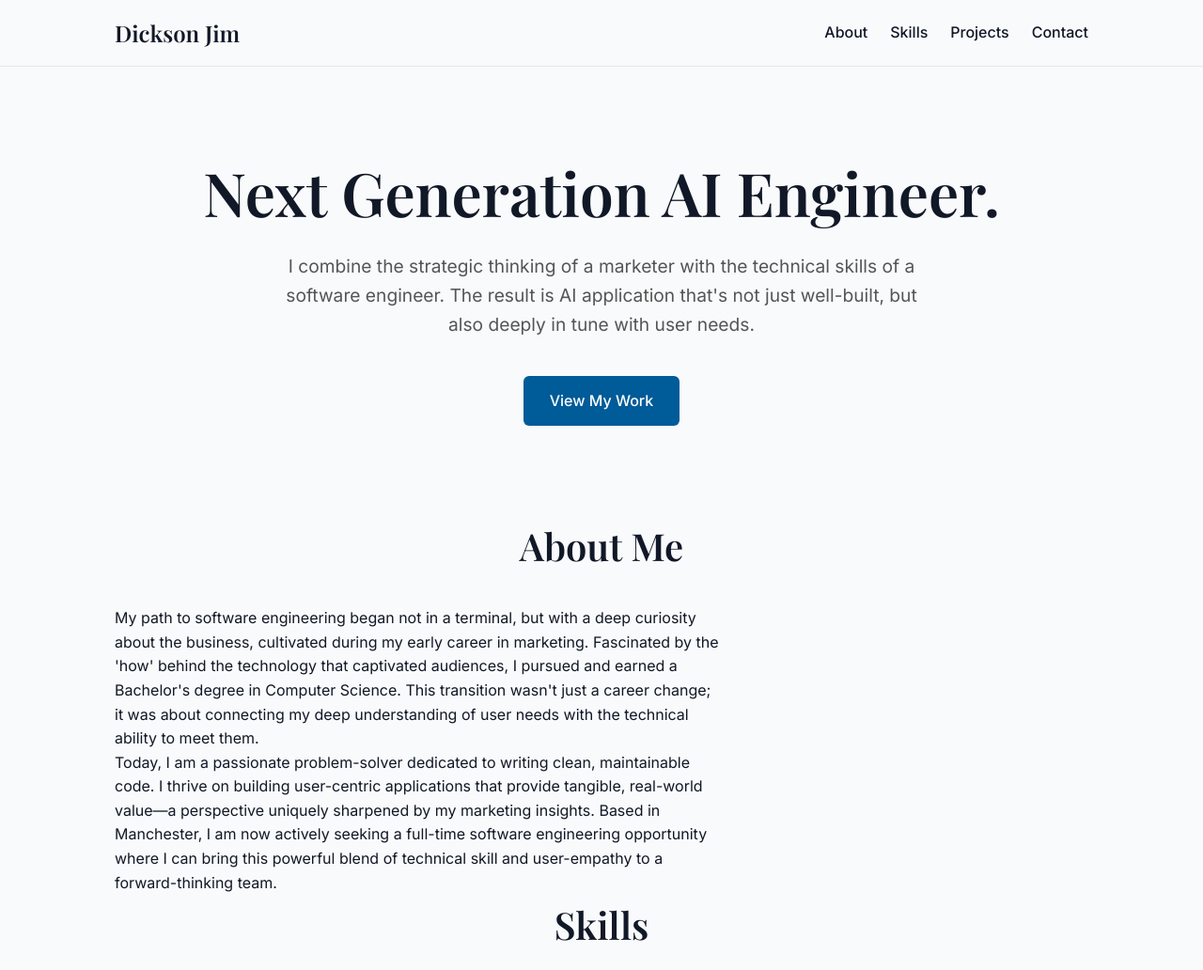
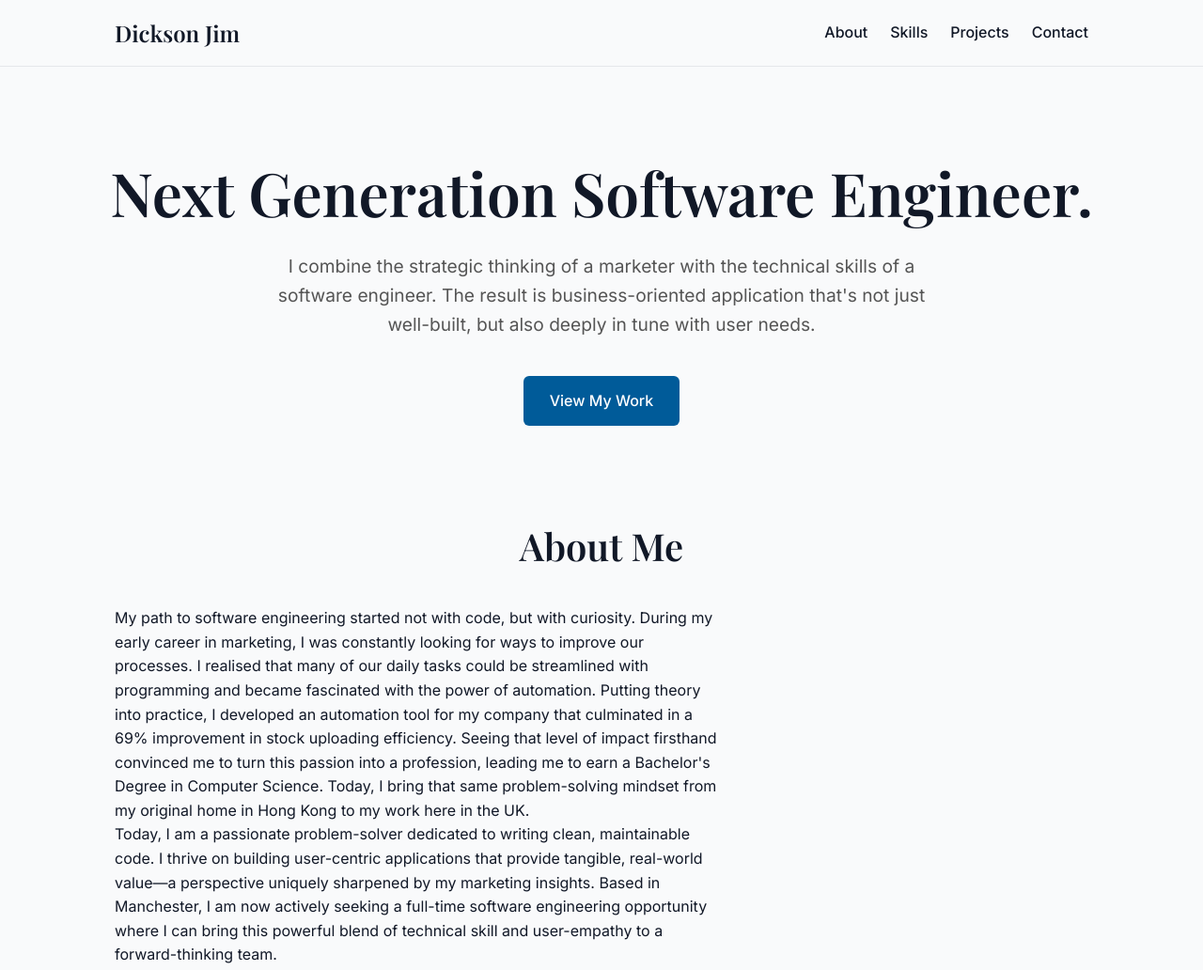
Before and after one commit to dicksonjim88/dicksonjim88.github.io, a plain HTML site: page index.html in a window 1280 px wide. Shown: the top 1032 px of the page at 94% size. Drawn offline with nearby package versions, Linux system fonts and the light colour scheme.

Commit message:
Edited About Summary

```diff
--- a/index.html
+++ b/index.html
@@ -27,8 +27,8 @@
 
     <main>
         <section id="hero" class="container">
-            <h1>Next Generation AI Engineer.</h1>
-            <p class="sub-headline">I combine the strategic thinking of a marketer with the technical skills of a software engineer. The result is AI application that's not just well-built, but also deeply in tune with user needs.</p>
+            <h1>Next Generation Software Engineer.</h1>
+            <p class="sub-headline">I combine the strategic thinking of a marketer with the technical skills of a software engineer. The result is business-oriented application that's not just well-built, but also deeply in tune with user needs.</p>
             <a href="#projects" class = "btn">View My Work</a>
         </section>
 
@@ -36,7 +36,9 @@
             <h2>About Me</h2>
             <div class="about-content">
                 <div class="about-text">
-                    <p>My path to software engineering began not in a terminal, but with a deep curiosity about the business, cultivated during my early career in marketing. Fascinated by the 'how' behind the technology that captivated audiences, I pursued and earned a Bachelor's degree in Computer Science. This transition wasn't just a career change; it was about connecting my deep understanding of user needs with the technical ability to meet them.</p>
+                    <p>My path to software engineering started not with code, but with curiosity. During my early career in marketing, I was constantly looking for ways to improve our processes. I realised that many of our daily tasks could be streamlined with programming and became fascinated with the power of automation.
+
+Putting theory into practice, I developed an automation tool for my company that culminated in a 69% improvement in stock uploading efficiency. Seeing that level of impact firsthand convinced me to turn this passion into a profession, leading me to earn a Bachelor's Degree in Computer Science. Today, I bring that same problem-solving mindset from my original home in Hong Kong to my work here in the UK.</p>
                     <p>Today, I am a passionate problem-solver dedicated to writing clean, maintainable code. I thrive on building user-centric applications that provide tangible, real-world value—a perspective uniquely sharpened by my marketing insights. Based in Manchester, I am now actively seeking a full-time software engineering opportunity where I can bring this powerful blend of technical skill and user-empathy to a forward-thinking team.</p>
                 </div>
                 <div class="about-image-placeholder">
```
